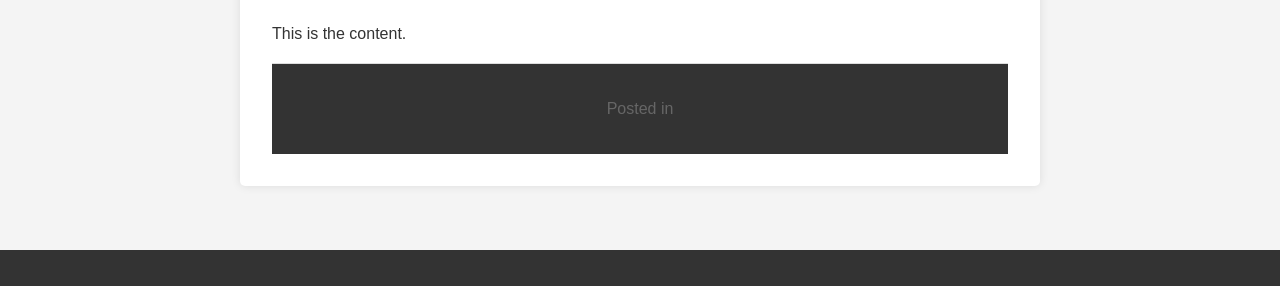
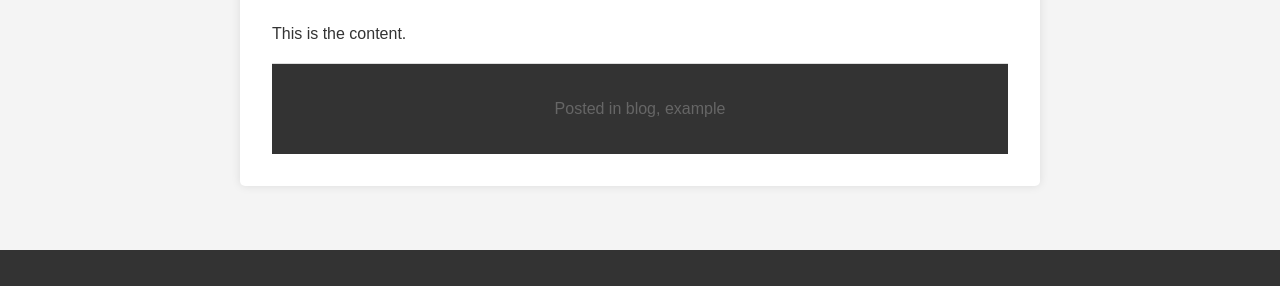
Before and after one commit to heonjik/heonjik.github.io, a Jekyll site: the page built from _posts/2024-08-09-first-blog-post.md, in a window 1280 px wide. Shown: the part 327-613 px from the top of the page. Built offline with Jekyll 4.4.1, drawn with Linux system fonts in a browser that asks for light colours.

Commit message:
debug the blog post

```diff
--- a/_posts/2024-08-09-first-blog-post.md
+++ b/_posts/2024-08-09-first-blog-post.md
@@ -1,6 +1,8 @@
 ---
 layout: post
 title:  First blog post
+date: 2024-08-09
+categories: [blog, example]
 ---
 
 # This is the first blog post!
```
